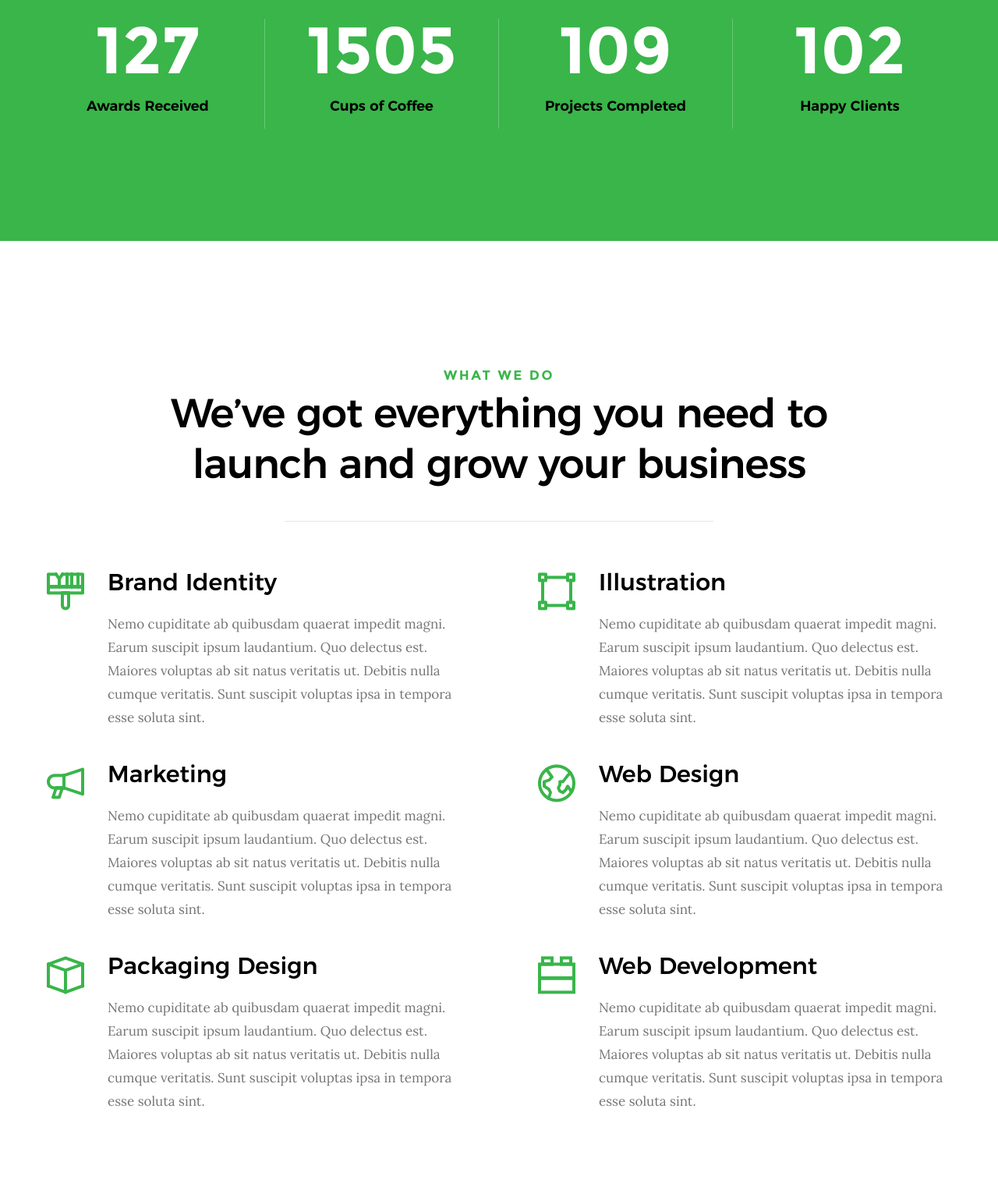
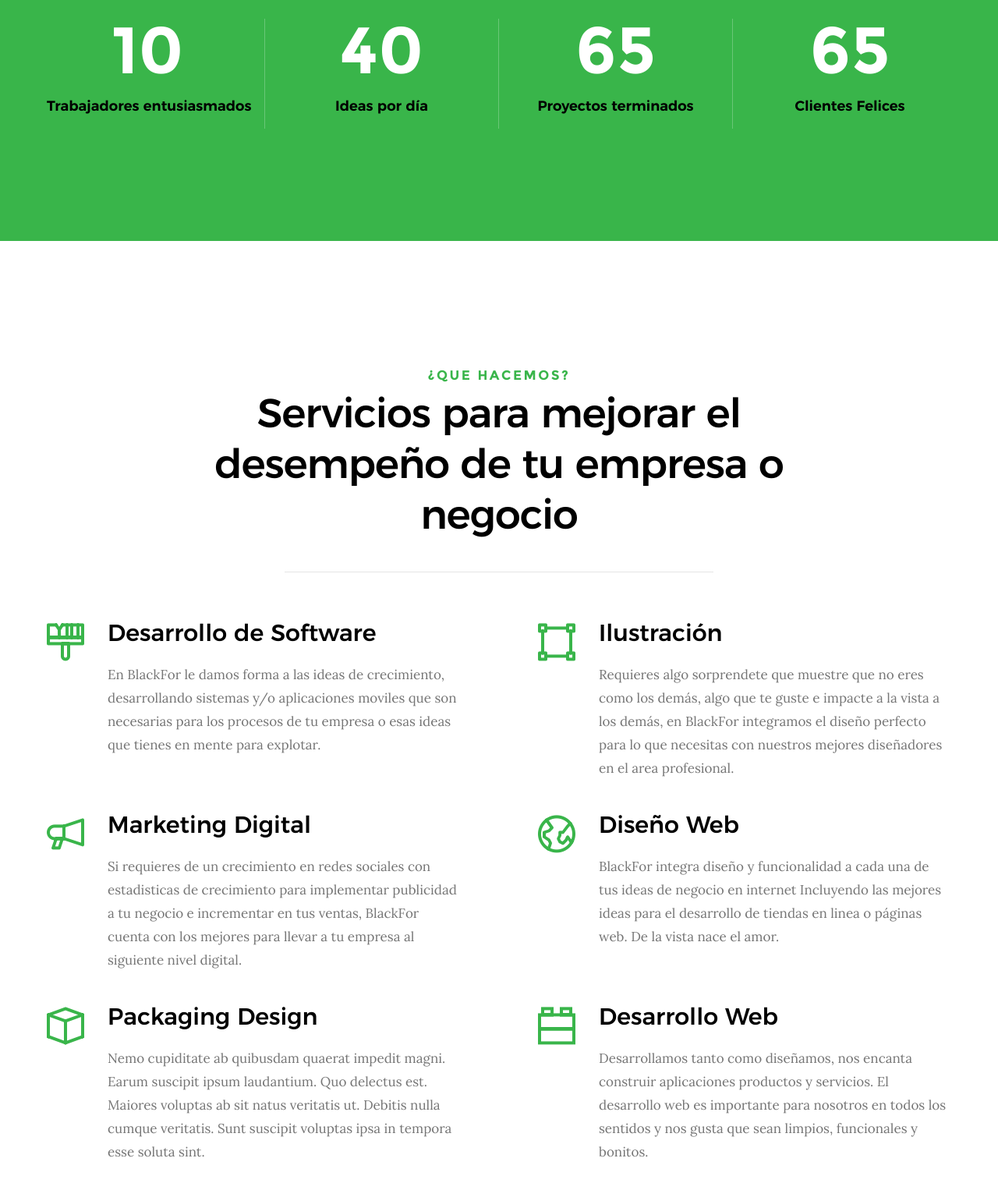
Before and after one commit to IsaackHazaell/BlackFor, a plain HTML site: page index.html in a window 1280 px wide. Shown: the part 1480-3006 px from the top of the page at 78% size. Drawn offline with Linux system fonts and the light colour scheme; files whose address does not match are found by name.

Commit message:
Se hicieron ajustes a la página principal

```diff
--- a/index.html
+++ b/index.html
@@ -64,7 +64,8 @@
                     <li><a class="smoothscroll"  href="#contact" title="contact">Contacto</a></li>
                 </ul>
 
-                <p>Perspiciatis hic praesentium nesciunt. Et neque a dolorum <a href='#0'>voluptatem</a> porro iusto sequi veritatis libero enim. Iusto id suscipit veritatis neque reprehenderit.</p>
+                <p>“No es más valiente  el que no tiene miedo, sino el que sabe conquistarlo” <br>
+                  - Nelson Mandela</p>
 
                 <ul class="header-nav__social">
                     <li>
@@ -174,20 +175,20 @@
         <div class="row about-stats stats block-1-4 block-m-1-2 block-mob-full" data-aos="fade-up">
 
             <div class="col-block stats__col ">
-                <div class="stats__count">127</div>
-                <h5>Awards Received</h5>
+                <div class="stats__count">10</div>
+                <h5>Trabajadores entusiasmados</h5>
             </div>
             <div class="col-block stats__col">
-                <div class="stats__count">1505</div>
-                <h5>Cups of Coffee</h5>
+                <div class="stats__count">40</div>
+                <h5>Ideas por día</h5>
             </div>
             <div class="col-block stats__col">
-                <div class="stats__count">109</div>
-                <h5>Projects Completed</h5>
+                <div class="stats__count">65</div>
+                <h5>Proyectos terminados</h5>
             </div>
             <div class="col-block stats__col">
-                <div class="stats__count">102</div>
-                <h5>Happy Clients</h5>
+                <div class="stats__count">65</div>
+                <h5>Clientes Felices</h5>
             </div>
 
         </div> <!-- end about-stats -->
@@ -203,8 +204,8 @@
 
         <div class="row section-header has-bottom-sep" data-aos="fade-up">
             <div class="col-full">
-                <h3 class="subhead">What We Do</h3>
-                <h1 class="display-2">We’ve got everything you need to launch and grow your business</h1>
+                <h3 class="subhead">¿Que hacemos?</h3>
+                <h1 class="display-2">Servicios para mejorar el desempeño de tu empresa o negocio</h1>
             </div>
         </div> <!-- end section-header -->
 
@@ -215,10 +216,10 @@
                     <i class="icon-paint-brush"></i>
                 </div>
                 <div class="service-text">
-                    <h3 class="h2">Brand Identity</h3>
-                    <p>Nemo cupiditate ab quibusdam quaerat impedit magni. Earum suscipit ipsum laudantium.
-                    Quo delectus est. Maiores voluptas ab sit natus veritatis ut. Debitis nulla cumque veritatis.
-                    Sunt suscipit voluptas ipsa in tempora esse soluta sint.
+                    <h3 class="h2">Desarrollo de Software</h3>
+                    <p>En BlackFor le damos forma a las ideas de crecimiento, desarrollando sistemas y/o
+                      aplicaciones moviles que son necesarias para los procesos de tu empresa o esas
+                      ideas que tienes en mente para explotar.
                     </p>
                 </div>
             </div>
@@ -228,10 +229,10 @@
                     <i class="icon-group"></i>
                 </div>
                 <div class="service-text">
-                    <h3 class="h2">Illustration</h3>
-                    <p>Nemo cupiditate ab quibusdam quaerat impedit magni. Earum suscipit ipsum laudantium.
-                    Quo delectus est. Maiores voluptas ab sit natus veritatis ut. Debitis nulla cumque veritatis.
-                    Sunt suscipit voluptas ipsa in tempora esse soluta sint.
+                    <h3 class="h2">Ilustración</h3>
+                    <p>Requieres algo sorprendete que muestre que no eres como los demás, algo que te guste
+                      e impacte a la vista a los demás, en BlackFor integramos el diseño perfecto
+                      para lo que necesitas con nuestros mejores diseñadores en el area profesional.
                     </p>
                 </div>
             </div>
@@ -241,10 +242,10 @@
                     <i class="icon-megaphone"></i>
                 </div>
                 <div class="service-text">
-                    <h3 class="h2">Marketing</h3>
-                    <p>Nemo cupiditate ab quibusdam quaerat impedit magni. Earum suscipit ipsum laudantium.
-                    Quo delectus est. Maiores voluptas ab sit natus veritatis ut. Debitis nulla cumque veritatis.
-                    Sunt suscipit voluptas ipsa in tempora esse soluta sint.
+                    <h3 class="h2">Marketing Digital</h3>
+                    <p>Si requieres de un crecimiento en redes sociales con estadisticas de crecimiento
+                      para implementar publicidad a tu negocio e incrementar en tus ventas, BlackFor cuenta
+                      con los mejores para llevar a tu empresa al siguiente nivel digital.
                     </p>
                 </div>
             </div>
@@ -254,10 +255,10 @@
                     <i class="icon-earth"></i>
                 </div>
                 <div class="service-text">
-                    <h3 class="h2">Web Design</h3>
-                    <p>Nemo cupiditate ab quibusdam quaerat impedit magni. Earum suscipit ipsum laudantium.
-                    Quo delectus est. Maiores voluptas ab sit natus veritatis ut. Debitis nulla cumque veritatis.
-                    Sunt suscipit voluptas ipsa in tempora esse soluta sint.
+                    <h3 class="h2">Diseño Web</h3>
+                    <p>BlackFor integra diseño y funcionalidad a cada una de tus ideas de negocio en internet
+                      Incluyendo las mejores ideas para el desarrollo de tiendas en linea o páginas web.
+                      De la vista nace el amor.
                     </p>
                 </div>
             </div>
@@ -278,10 +279,11 @@
             <div class="col-block service-item" data-aos="fade-up">
                 <div class="service-icon"><i class="icon-lego-block"></i></div>
                 <div class="service-text">
-                    <h3 class="h2">Web Development</h3>
-                    <p>Nemo cupiditate ab quibusdam quaerat impedit magni. Earum suscipit ipsum laudantium.
-                    Quo delectus est. Maiores voluptas ab sit natus veritatis ut. Debitis nulla cumque veritatis.
-                    Sunt suscipit voluptas ipsa in tempora esse soluta sint.
+                    <h3 class="h2">Desarrollo Web</h3>
+                    <p>Desarrollamos tanto como diseñamos, nos encanta construir aplicaciones
+                      productos y servicios.
+                      El desarrollo web es importante para nosotros en todos los sentidos y nos gusta
+                      que sean limpios, funcionales y bonitos.
                     </p>
                 </div>
             </div>
```
